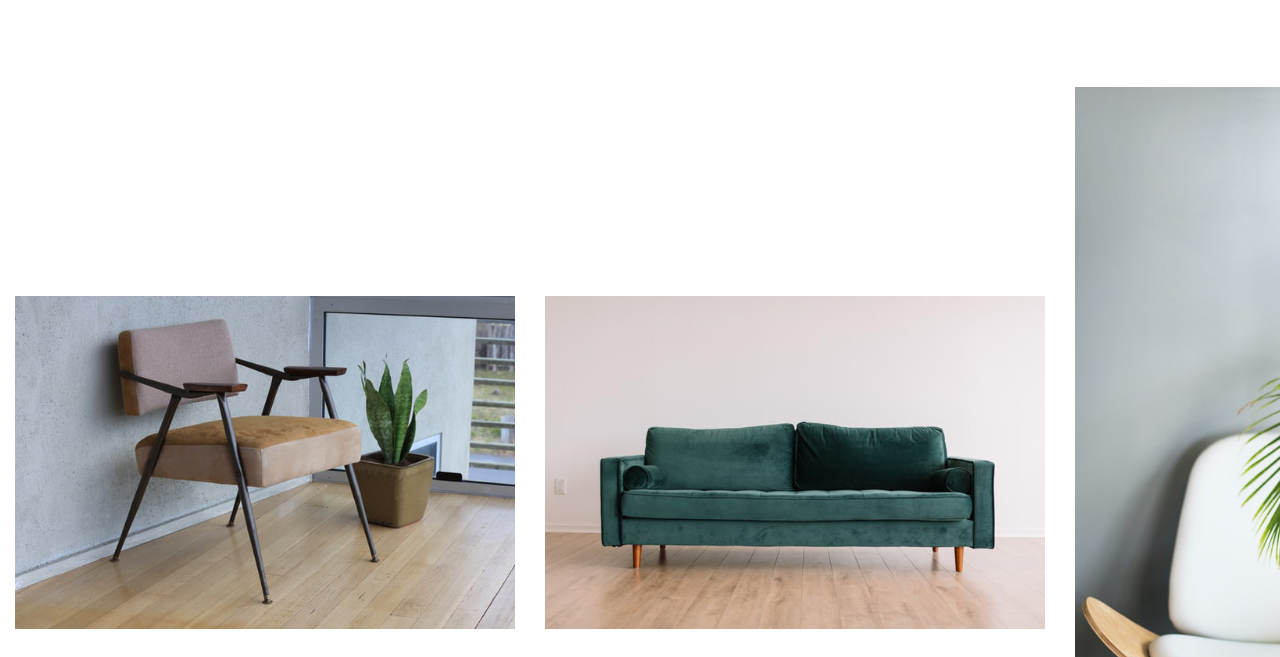
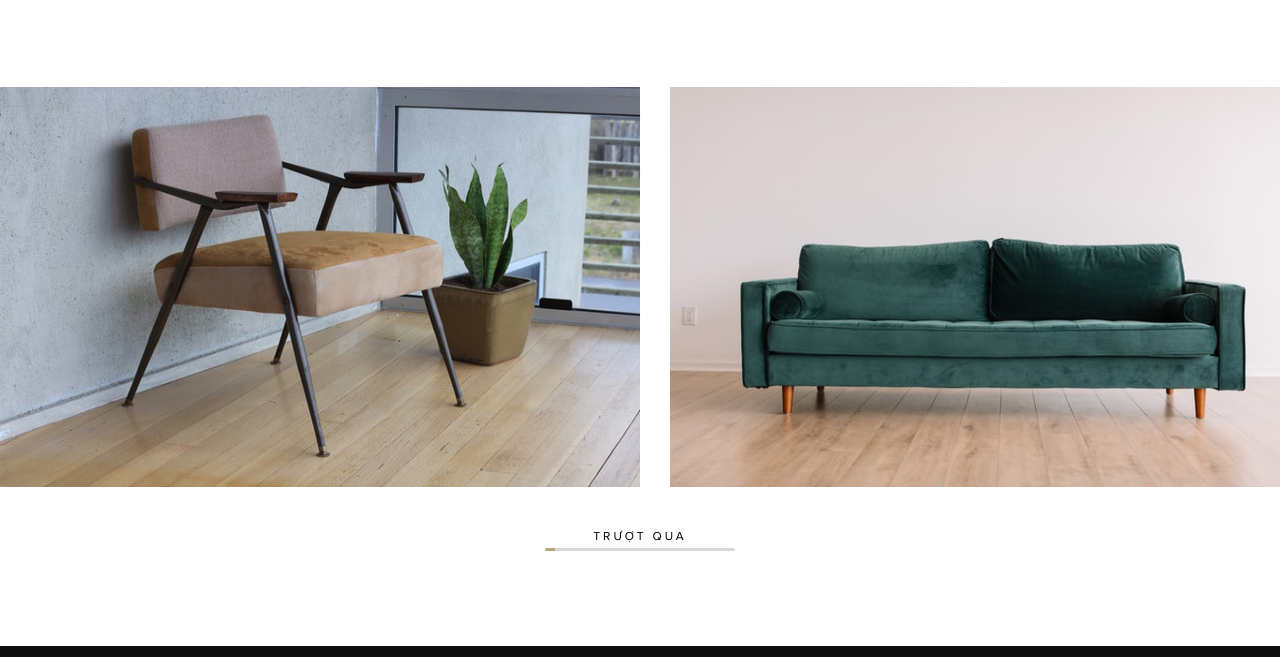
Before and after one commit to binhnguyen94/wooder, a website: page index.html in a window 1280 px wide. Shown: the part 4672-5329 px from the top of the page. Drawn offline with Linux system fonts and the light colour scheme.

Commit message:
Full page wooder

```diff
--- a/dest/main.js
+++ b/dest/main.js
@@ -36,16 +36,30 @@ let header = document.querySelector('header');
 let slider = document.querySelector('.slider');
 let heightSlider = slider.clientHeight;
 let heightHeader = header.clientHeight;
+// Show process header when scroll
+let headProcess = $('.header-process');
+let pageHeight = $(document).height() - $(window).height();
+
+let scrollHeader = heightSlider - heightHeader;
+
 
 function showBg(){
     let scrollY = window.pageYOffset;
-    // console.log(heightSlider);
-    if(scrollY > (heightSlider - heightHeader)){
+    // let scrollTop = $(window).scrollTop();
+    let process = scrollY / pageHeight * 100;
+
+    if(scrollY > scrollHeader){
         header.classList.add('active');
+        headProcess.css({
+            width: process + '%'
+        })
     }else{
         header.classList.remove('active');
     }
 }
+
+
+
 
 // Scroll Back To Top
 let backToTop = document.querySelector('.totop');
@@ -102,7 +116,6 @@ menu.forEach(function(element, index){
 // Chức năng thực hiện scroll tới đâu thì active menu tới đó
 window.addEventListener('scroll', function(e){
     let positionScroll = window.pageYOffset;
-
     sections.forEach(function(section, index){
         if(positionScroll > (section.offsetTop - heightHeader) && positionScroll < (section.offsetTop + section.offsetHeight)){
             removeActiveMenu();
@@ -112,6 +125,8 @@ window.addEventListener('scroll', function(e){
         };
     });
 });
+
+
 
 
 // // ------------------------------------------
@@ -176,7 +191,6 @@ $carousel.flickity({
         ready: function(){
             let dotted = $('.flickity-page-dots');
             let paging = $('.slider__bottom .paging .dotted');
-            console.log(paging);
             dotted.appendTo(paging);
         },
         change: function(index){
@@ -193,6 +207,21 @@ $('.slider__bottom .--prev').on('click', function(){
 
 $('.slider__bottom .--next').on('click', function(){
     $carousel.flickity('next');
+});
+
+// photo free scroll & process cho timeline
+let $carousel_01 = $('.photos__list');
+let processBar = $('.photos__control .process');
+$carousel_01.flickity({
+    cellAlign: 'left',
+    contain: true,
+    freeScroll: true,
+    prevNextButtons: false,
+    pageDots: false,
+})
+$carousel_01.on( 'scroll.flickity', function( event, progress ) {
+    progress = Math.max( 0, Math.min( 1, progress ) );
+    processBar.width( progress * 100 + '%' );
 });
 
 
@@ -220,6 +249,7 @@ popupVideo.addEventListener('click', function(e){
     iframe.setAttribute('src', '');
     popupVideo.style.display = 'none';
 })
+
 
 // click popup hình ảnh Gallery
 var initPhotoSwipeFromDOM = function(gallerySelector) {
--- a/index.html
+++ b/index.html
@@ -39,6 +39,7 @@
                 </div>
                 <div class="btnmenu"><span></span></div>
             </div>
+            <div class="header-process"></div>
         </div>
     </header>
     <nav class="nav">
--- a/scss/core/_header.scss
+++ b/scss/core/_header.scss
@@ -148,11 +148,24 @@ header {
                 }
             }
         }
+        .header-process{
+            display: none;
+        }
     }
     &.active{
         background: $black-bg-cl;
         opacity: 0.7;
         @include transition($t);
+        .header-process{
+            display: block;
+            width: 0%;
+            height: 3px;
+            background-color: $yellow-cl;
+            position: absolute;
+            bottom: -3px;
+            left: 0;
+            z-index: 601;
+        }
     }
 }
 @include desktop{
--- a/scss/pages/_home.scss
+++ b/scss/pages/_home.scss
@@ -31,7 +31,7 @@
             @include transform(translateY(30px));
             @include transition-delay(0.4s);
           }
-          .btnmain{
+          .btnmain {
             opacity: 0;
             visibility: hidden;
             @include transition(0.3s);
@@ -44,17 +44,16 @@
           width: 100%;
           @include midimg(initial);
         }
-        &.is-selected{
-          .text{
-            h2{
+        &.is-selected {
+          .text {
+            h2 {
               opacity: 1;
               visibility: visible;
               @include transition(1s);
               @include transform(translateY(0px));
               @include transition-delay(0.4s);
-
             }
-            .btnmain{
+            .btnmain {
               opacity: 1;
               visibility: visible;
               @include transition(1s);
@@ -644,7 +643,6 @@
           gap: 7px;
         }
       }
-
     }
   }
   /** -------------------------------
@@ -764,14 +762,42 @@
   */
   .photos {
     padding-top: 0;
-    &__list{
+    &__list {
       display: flex;
       align-items: center;
       img {
+        width: 50%; /* half-width */
+        height: 400px;
+        margin-right: 10px;
         margin: 0 15px;
-        max-width: 100%;
-        min-width: 500px;
+        // max-width: 100%;
+        // min-width: 500px;
+        // overflow: hidden;
+      }
+    }
+    &__control {
+      width: 220px;
+      margin: 40px auto 0 auto;
+      text-align: center;
+      span {
+        font-size: 12px;
+        letter-spacing: 3px;
+        text-transform: uppercase;
+      }
+      .timeline {
+        height: 3px;
+        background: #d8d8d8;
+        border-radius: 10px;
+        margin: 5px 15px;
+        position: relative;
         overflow: hidden;
+        .process {
+          width: 5%;
+          height: 100%;
+          background: $yellow-cl;
+          position: absolute;
+          left: 0;
+        }
       }
     }
   }
```
Also changed, not shown: dest/style.min.css, 1 other file.
